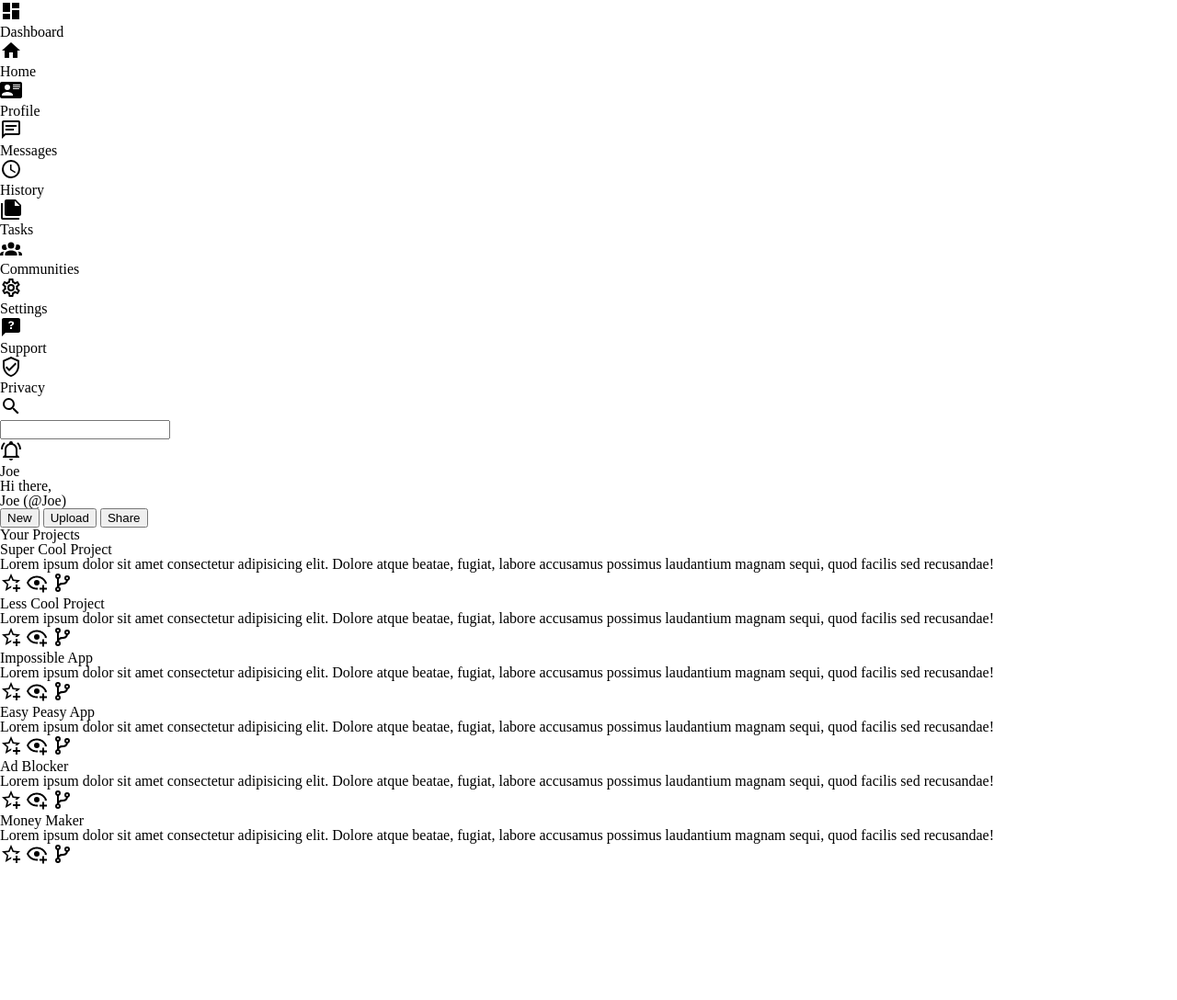
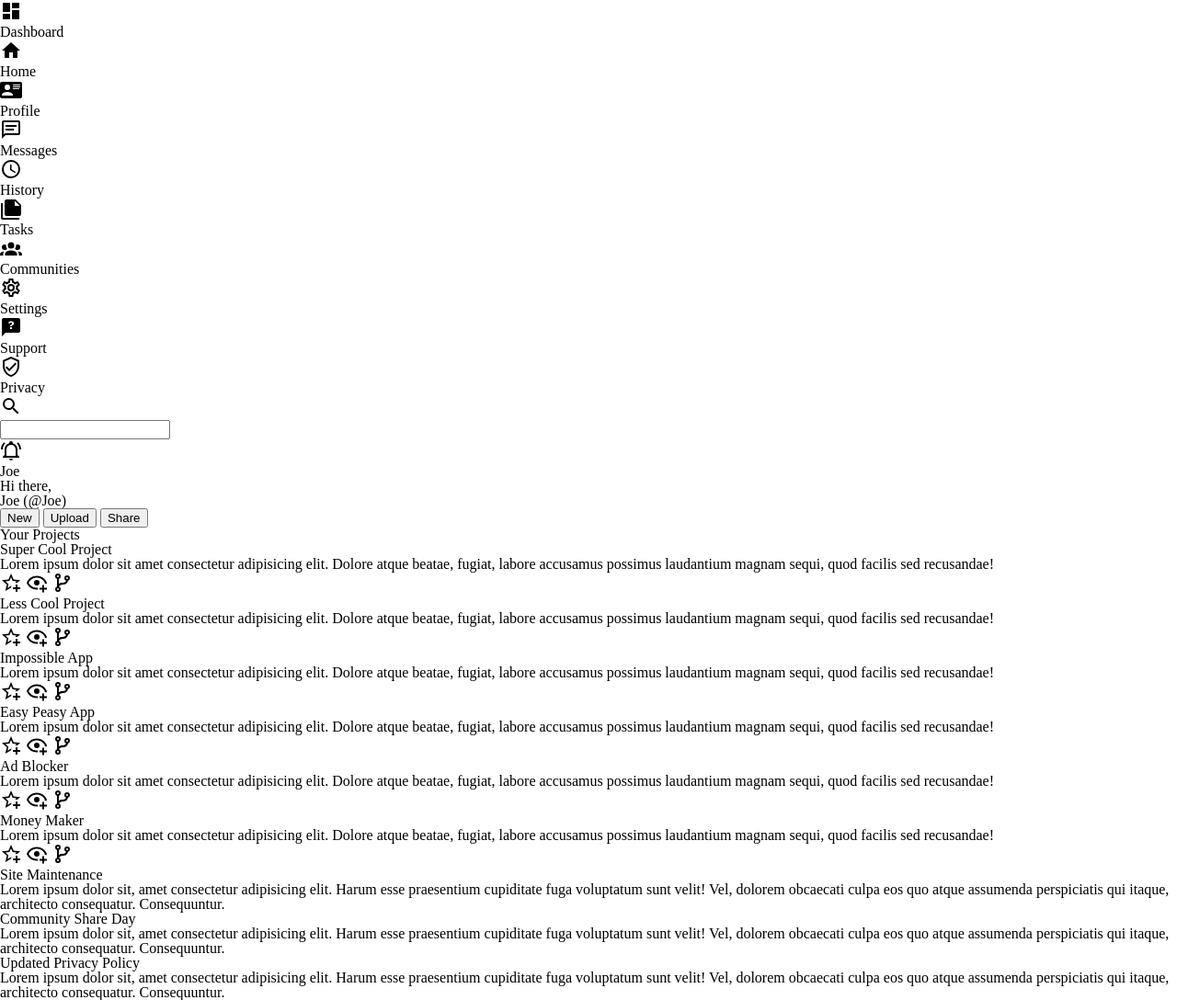
Before and after one commit to joejordan1994/admin-dashboard, a plain HTML site: page Code/index.html in a window 1280 px wide. Shown: the whole page at 92% size. Before the commit the page ends 944 px from the top, so only its background shows below. Drawn offline with Linux system fonts and the light colour scheme.

Commit message:
Added more to spelling dictionary and finished content for announcements
- Added more Lorem to spelling dictionary
- Finished index content for announcement section

```diff
--- a/Code/index.html
+++ b/Code/index.html
@@ -187,6 +187,40 @@
           </div>
         </div>
       </div>
+
+      <!-- Side content - Announcements and trending -->
+      <div class="announcements">
+        <ul class="card">
+          <!-- List of individual announcements -->
+          <li class="announcement">
+            <h5 class="card-title">Site Maintenance</h5>
+            <p class="card-text">
+              Lorem ipsum dolor sit, amet consectetur adipisicing elit. Harum
+              esse praesentium cupiditate fuga voluptatum sunt velit! Vel,
+              dolorem obcaecati culpa eos quo atque assumenda perspiciatis qui
+              itaque, architecto consequatur. Consequuntur.
+            </p>
+          </li>
+          <li class="announcement">
+            <h5 class="card-title">Community Share Day</h5>
+            <p class="card-text">
+              Lorem ipsum dolor sit, amet consectetur adipisicing elit. Harum
+              esse praesentium cupiditate fuga voluptatum sunt velit! Vel,
+              dolorem obcaecati culpa eos quo atque assumenda perspiciatis qui
+              itaque, architecto consequatur. Consequuntur.
+            </p>
+          </li>
+          <li>
+            <h5 class="card-title">Updated Privacy Policy</h5>
+            <p class="card-text">
+              Lorem ipsum dolor sit, amet consectetur adipisicing elit. Harum
+              esse praesentium cupiditate fuga voluptatum sunt velit! Vel,
+              dolorem obcaecati culpa eos quo atque assumenda perspiciatis qui
+              itaque, architecto consequatur. Consequuntur.
+            </p>
+          </li>
+        </ul>
+      </div>
     </main>
   </body>
 </html>
```
